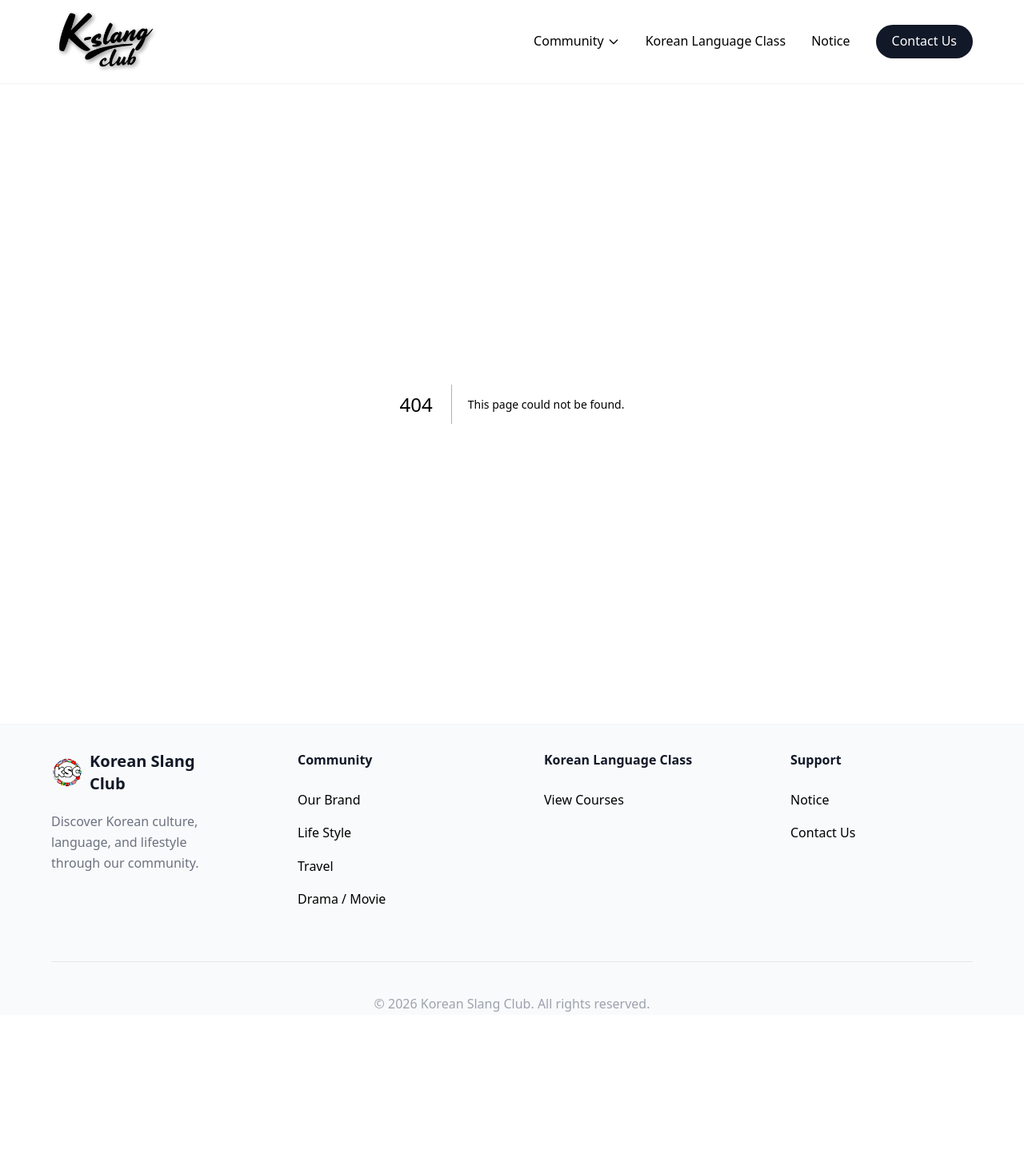
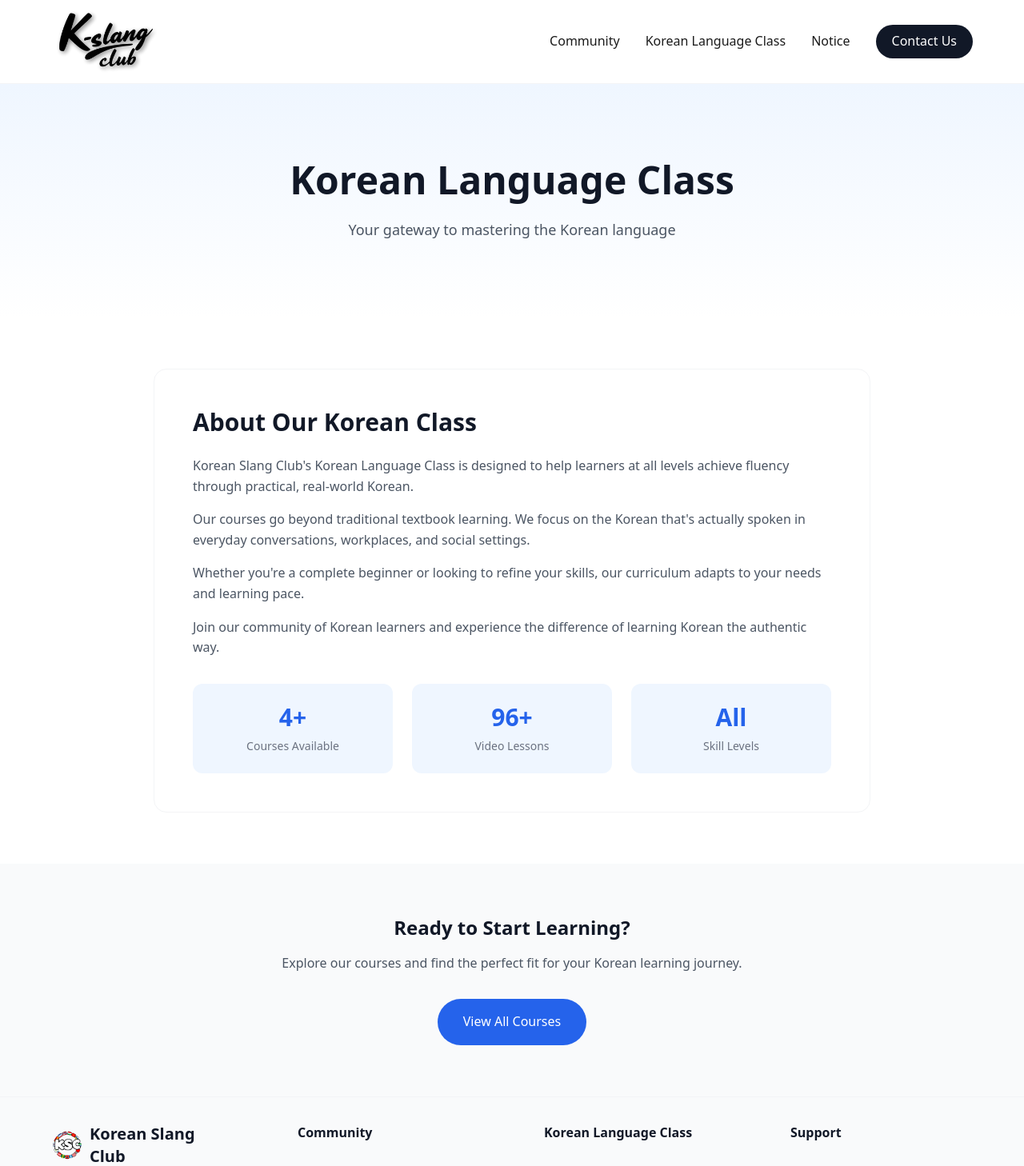
Before and after one commit to ksclub/website, a Next.js app: page /website/korean-class/our-brand in a window 1280 px wide. Before the commit this address had no page. Shown: the top 1458 px of the page at 80% size. Before the commit the page ends 1269 px from the top, so only its background shows below. Built offline with nearby package versions, Linux system fonts and the light colour scheme.

Commit message:
feat: 수정사항 반영

```diff
--- a/src/app/community/our-brand/page.tsx
+++ b/src/app/community/our-brand/page.tsx
@@ -61,18 +61,16 @@ export default function OurBrandPage() {
               </h2>
               <div className="space-y-4 text-gray-600">
                 <p>
-                  Korean Slang Club is a community dedicated to helping people understand and appreciate
-                  the nuances of Korean language and culture that go beyond textbooks.
+                  Korean Slang Club is a space where people from around the world can freely share information, ideas, and trends related to Korea.
                 </p>
                 <p>
-                  We believe that true language mastery comes from understanding how people actually speak
-                  in everyday life - the slang, the expressions, the cultural references that make conversations
-                  feel natural and authentic.
+                  What began as a vibrant community is now evolving into a cultural hub that connects people, brands, and stories inspired by Korea.
                 </p>
                 <p>
-                  Whether you're interested in Korean dramas, K-pop, living in Korea, or simply connecting
-                  with Korean friends, we're here to help you bridge the gap between formal learning and
-                  real-world communication.
+                  The name Korean Slang Club represents real, living aspects of Korean culture—the language, lifestyle, and creativity that shape today's Korea. Discover what's trending, what people love, and what defines modern Korean culture here.
+                </p>
+                <p>
+                  Brands seeking to collaborate or share their stories through Korean Slang Club are always welcome to reach out.
                 </p>
               </div>
 
--- /dev/null
+++ b/src/app/korean-class/our-brand/page.tsx
@@ -0,0 +1,82 @@
+import Link from "next/link";
+
+export default function KoreanClassOurBrandPage() {
+  return (
+    <div className="min-h-screen">
+      {/* Hero Section */}
+      <section className="bg-gradient-to-b from-blue-50 to-white py-16 md:py-24">
+        <div className="container mx-auto px-6">
+          <div className="max-w-3xl mx-auto text-center">
+            <h1 className="text-4xl md:text-5xl font-bold text-gray-900 mb-6">
+              Korean Language Class
+            </h1>
+            <p className="text-lg text-gray-600">
+              Your gateway to mastering the Korean language
+            </p>
+          </div>
+        </div>
+      </section>
+
+      {/* Identity Section */}
+      <section className="py-16">
+        <div className="container mx-auto px-6">
+          <div className="max-w-4xl mx-auto">
+            <div className="bg-white rounded-2xl border border-gray-100 p-8 md:p-12">
+              <h2 className="text-2xl md:text-3xl font-bold text-gray-900 mb-6">
+                About Our Korean Class
+              </h2>
+              <div className="space-y-4 text-gray-600">
+                <p>
+                  Korean Slang Club's Korean Language Class is designed to help learners at all levels achieve fluency through practical, real-world Korean.
+                </p>
+                <p>
+                  Our courses go beyond traditional textbook learning. We focus on the Korean that's actually spoken in everyday conversations, workplaces, and social settings.
+                </p>
+                <p>
+                  Whether you're a complete beginner or looking to refine your skills, our curriculum adapts to your needs and learning pace.
+                </p>
+                <p>
+                  Join our community of Korean learners and experience the difference of learning Korean the authentic way.
+                </p>
+              </div>
+
+              <div className="mt-8 grid grid-cols-1 md:grid-cols-3 gap-6">
+                <div className="text-center p-6 bg-blue-50 rounded-xl">
+                  <div className="text-3xl font-bold text-blue-600 mb-2">4+</div>
+                  <div className="text-sm text-gray-500">Courses Available</div>
+                </div>
+                <div className="text-center p-6 bg-blue-50 rounded-xl">
+                  <div className="text-3xl font-bold text-blue-600 mb-2">96+</div>
+                  <div className="text-sm text-gray-500">Video Lessons</div>
+                </div>
+                <div className="text-center p-6 bg-blue-50 rounded-xl">
+                  <div className="text-3xl font-bold text-blue-600 mb-2">All</div>
+                  <div className="text-sm text-gray-500">Skill Levels</div>
+                </div>
+              </div>
+            </div>
+          </div>
+        </div>
+      </section>
+
+      {/* CTA Section */}
+      <section className="py-16 bg-gray-50">
+        <div className="container mx-auto px-6 text-center">
+          <h2 className="text-2xl font-bold text-gray-900 mb-4">
+            Ready to Start Learning?
+          </h2>
+          <p className="text-gray-600 mb-8 max-w-xl mx-auto">
+            Explore our courses and find the perfect fit for your Korean learning journey.
+          </p>
+          <Link
+            href="/korean-class"
+            className="inline-block px-8 py-4 rounded-full font-medium transition-colors"
+            style={{ backgroundColor: '#2563eb', color: '#ffffff' }}
+          >
+            View All Courses
+          </Link>
+        </div>
+      </section>
+    </div>
+  );
+}
--- a/src/components/Header.tsx
+++ b/src/components/Header.tsx
@@ -26,22 +26,9 @@ export default function Header() {
             <div className="relative group">
               <Link
                 href="/community/our-brand"
-                className="text-gray-600 hover:text-gray-900 transition-colors flex items-center gap-1 py-4"
+                className="text-gray-600 hover:text-gray-900 transition-colors py-4"
               >
                 Community
-                <svg
-                  className="w-4 h-4 transition-transform group-hover:rotate-180"
-                  fill="none"
-                  stroke="currentColor"
-                  viewBox="0 0 24 24"
-                >
-                  <path
-                    strokeLinecap="round"
-                    strokeLinejoin="round"
-                    strokeWidth={2}
-                    d="M19 9l-7 7-7-7"
-                  />
-                </svg>
               </Link>
               {/* Dropdown - shows on hover */}
               <div className="absolute top-full left-0 pt-2 w-48 opacity-0 invisible group-hover:opacity-100 group-hover:visible transition-all duration-200">
@@ -74,12 +61,32 @@ export default function Header() {
               </div>
             </div>
 
+            {/* Korean Language Class Dropdown - Hover */}
+            <div className="relative group">
               <Link
                 href="/korean-class"
-              className="text-gray-600 hover:text-gray-900 transition-colors"
+                className="text-gray-600 hover:text-gray-900 transition-colors py-4"
               >
                 Korean Language Class
               </Link>
+              {/* Dropdown - shows on hover */}
+              <div className="absolute top-full left-0 pt-2 w-48 opacity-0 invisible group-hover:opacity-100 group-hover:visible transition-all duration-200">
+                <div className="bg-white rounded-lg shadow-lg border border-gray-100 py-2">
+                  <Link
+                    href="/korean-class/our-brand"
+                    className="block px-4 py-2 text-gray-600 hover:bg-gray-50 hover:text-gray-900"
+                  >
+                    Our Brand
+                  </Link>
+                  <Link
+                    href="/korean-class"
+                    className="block px-4 py-2 text-gray-600 hover:bg-gray-50 hover:text-gray-900"
+                  >
+                    Class
+                  </Link>
+                </div>
+              </div>
+            </div>
             <Link
               href="/notice"
               className="text-gray-600 hover:text-gray-900 transition-colors"
@@ -162,13 +169,25 @@ export default function Header() {
                   Drama / Movie
                 </Link>
               </div>
+              <div className="py-2">
+                <p className="text-sm text-gray-400 uppercase tracking-wider mb-2">
+                  Korean Language Class
+                </p>
+                <Link
+                  href="/korean-class/our-brand"
+                  className="block py-2 text-gray-600 hover:text-gray-900 pl-4"
+                  onClick={() => setIsMobileMenuOpen(false)}
+                >
+                  Our Brand
+                </Link>
                 <Link
                   href="/korean-class"
-                className="py-2 text-gray-600 hover:text-gray-900"
+                  className="block py-2 text-gray-600 hover:text-gray-900 pl-4"
                   onClick={() => setIsMobileMenuOpen(false)}
                 >
-                Korean Language Class
+                  Class
                 </Link>
+              </div>
               <Link
                 href="/notice"
                 className="py-2 text-gray-600 hover:text-gray-900"
```
Lines whose indentation alone changed are shown as unchanged.
